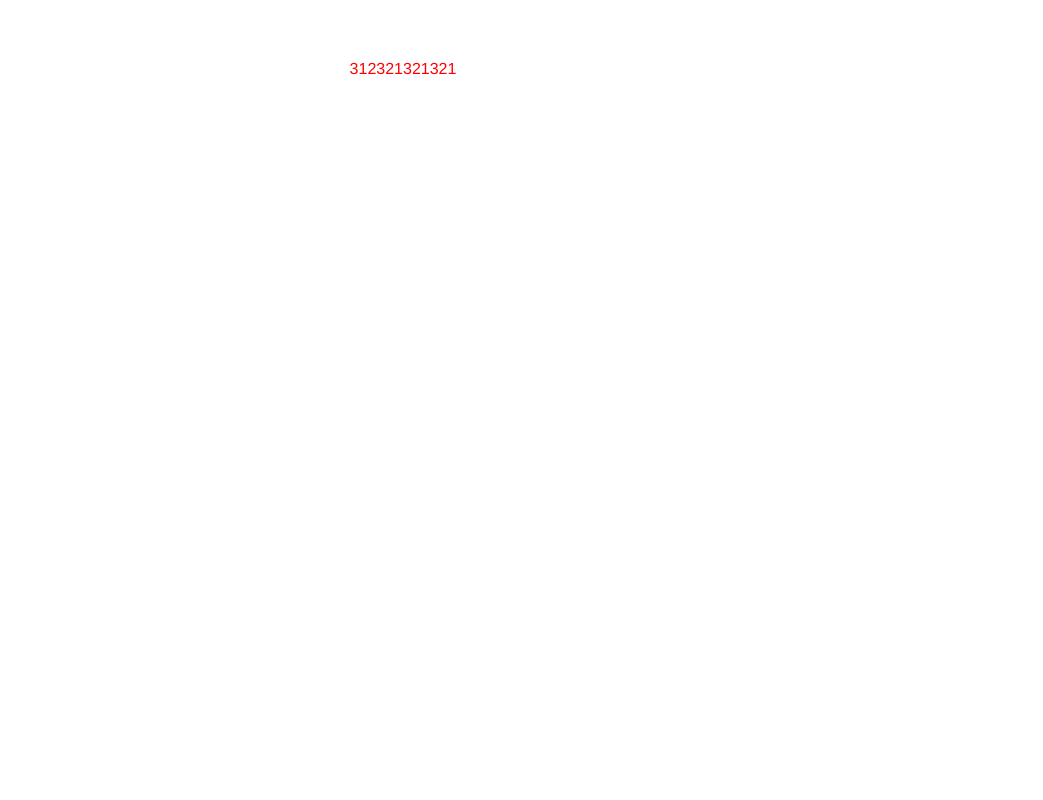
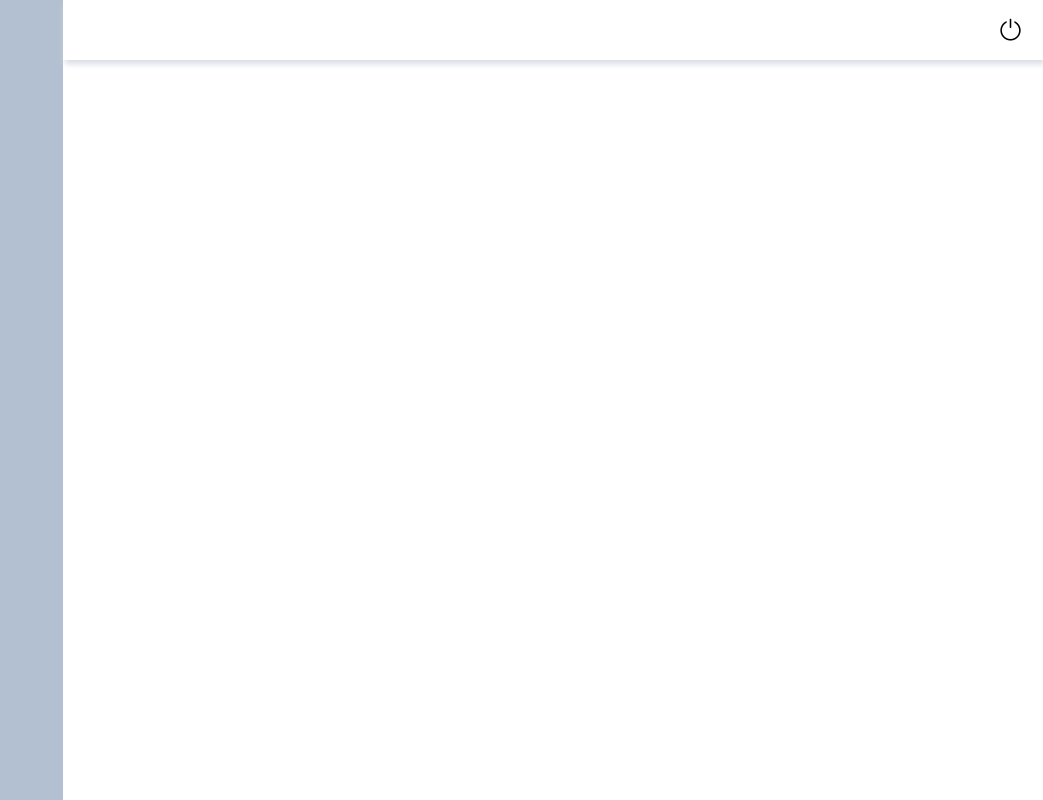
Before and after one commit to mrxiang-hub/vue-project, a Vue app: page / in a window 1280 px wide. Shown: the whole page, without its empty margins (237-1280 px from the left). Built offline with nearby package versions, Linux system fonts and the light colour scheme.

Commit message:
基础布局

```diff
--- a/package.json
+++ b/package.json
@@ -9,6 +9,7 @@
   },
   "dependencies": {
     "core-js": "^3.6.5",
+    "element-ui": "^2.15.1",
     "vue": "^2.6.11",
     "vue-router": "^3.5.1",
     "vuex": "^3.6.2"
--- a/src/App.vue
+++ b/src/App.vue
@@ -1,28 +1,29 @@
 <template>
   <div id="app">
-    <div class="box">
-      312321321321
-    </div>
+    <Layout></Layout>
   </div>
 </template>
 
 <script>
+import Layout from '@/components/layout';
+
 export default {
   name: 'App',
-  components: {}
+  components: {
+    Layout
+  }
 }
 </script>
 
 <style lang="scss">
-#app {
-  font-family: Avenir, Helvetica, Arial, sans-serif;
-  -webkit-font-smoothing: antialiased;
-  -moz-osx-font-smoothing: grayscale;
-  text-align: center;
-  color: #2c3e50;
-  margin-top: 60px;
-  .box {
-    color: red;
+html, body {
+  width: 100%;
+  height: 100%;
+
+  #app {
+    width: 100%;
+    height: 100%;
+    overflow: hidden;
   }
 }
 </style>
--- a/src/components/layout.vue
+++ b/src/components/layout.vue
@@ -1,13 +1,67 @@
 <template>
-
+  <el-container>
+    <el-aside></el-aside>
+    <el-container>
+      <el-header>
+        <div class="log-out">
+          <i class="el-icon-switch-button"></i>
+        </div>
+      </el-header>
+      <el-main>
+        <router-view></router-view>
+      </el-main>
+    </el-container>
+  </el-container>
 </template>
 
 <script>
 export default {
-name: "layout"
+  name: "layout",
+  data() {
+    const item = {
+      date: '2016-05-02',
+      name: '王小虎',
+      address: '上海市普陀区金沙江路 1518 弄'
+    };
+    return {
+      tableData: Array(20).fill(item)
+    }
+  }
 }
 </script>
 
-<style scoped>
+<style lang="scss" scoped>
+.el-container {
+  height: 100%;
 
+  .el-aside {
+    width: 200px;
+    height: 100%;
+    background: #B3C0D1;
+  }
+
+  .el-container {
+    .el-header {
+      height: 90px;
+      box-shadow: 2px 4px 6px #d9dce4;
+      position: relative;
+
+      .log-out {
+        font-size: 25px;
+        position: absolute;
+        top: 50%;
+        right: 20px;
+        transform: translateY(-50%);
+        cursor: pointer;
+
+        &:hover {
+          color: #F56C6C;
+        }
+      }
+    }
+
+    .el-main {
+    }
+  }
+}
 </style>
--- a/src/main.js
+++ b/src/main.js
@@ -1,6 +1,11 @@
 import Vue from 'vue'
 import App from './App.vue'
 import router from './router';
+import ElementUI from 'element-ui';
+import 'element-ui/lib/theme-chalk/index.css';
+import '@/scss/reset.scss';
+
+Vue.use(ElementUI);
 
 Vue.config.productionTip = false
 
--- /dev/null
+++ b/src/scss/reset.scss
@@ -0,0 +1,50 @@
+html, body, div, span, applet, object, iframe,
+h1, h2, h3, h4, h5, h6, p, blockquote, pre,
+a, abbr, acronym, address, big, cite, code,
+del, dfn, em, img, ins, kbd, q, s, samp,
+small, strike, strong, sub, sup, tt, var,
+b, u, i, center,
+dl, dt, dd, ol, ul, li,
+fieldset, form, label, legend,
+table, caption, tbody, tfoot, thead, tr, th, td,
+article, aside, canvas, details, embed,
+figure, figcaption, footer, header, hgroup,
+menu, nav, output, ruby, section, summary,
+time, mark, audio, video {
+  margin: 0;
+  padding: 0;
+  border: 0;
+  font-size: 100%;
+  font: inherit;
+  vertical-align: baseline;
+  box-sizing: border-box;
+}
+
+/* HTML5 display-role reset for older browsers */
+article, aside, details, figcaption, figure,
+footer, header, hgroup, menu, nav, section {
+  display: block;
+}
+
+body {
+  line-height: 1;
+}
+
+ol, ul {
+  list-style: none;
+}
+
+blockquote, q {
+  quotes: none;
+}
+
+blockquote:before, blockquote:after,
+q:before, q:after {
+  content: '';
+  content: none;
+}
+
+table {
+  border-collapse: collapse;
+  border-spacing: 0;
+}
```
Also changed, not shown: 1 other file (tests, documents, lock files or other folders).
